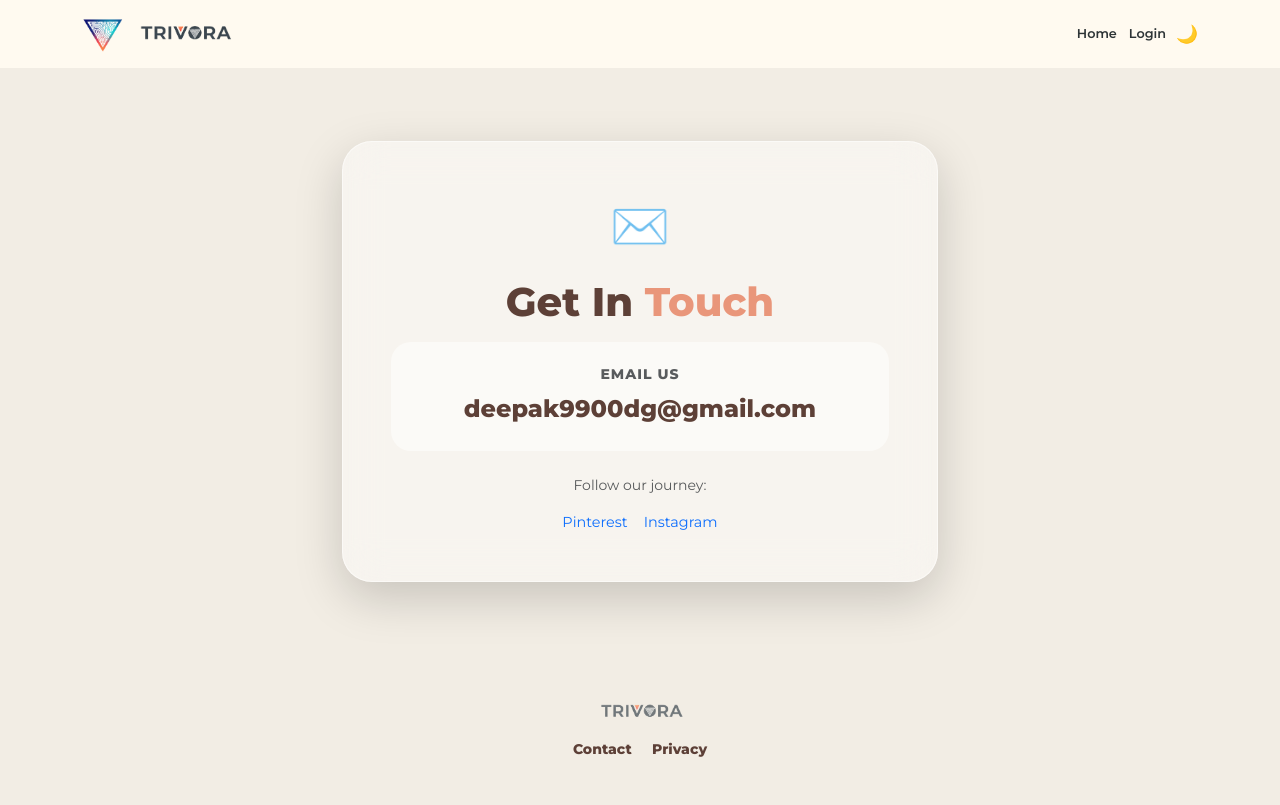
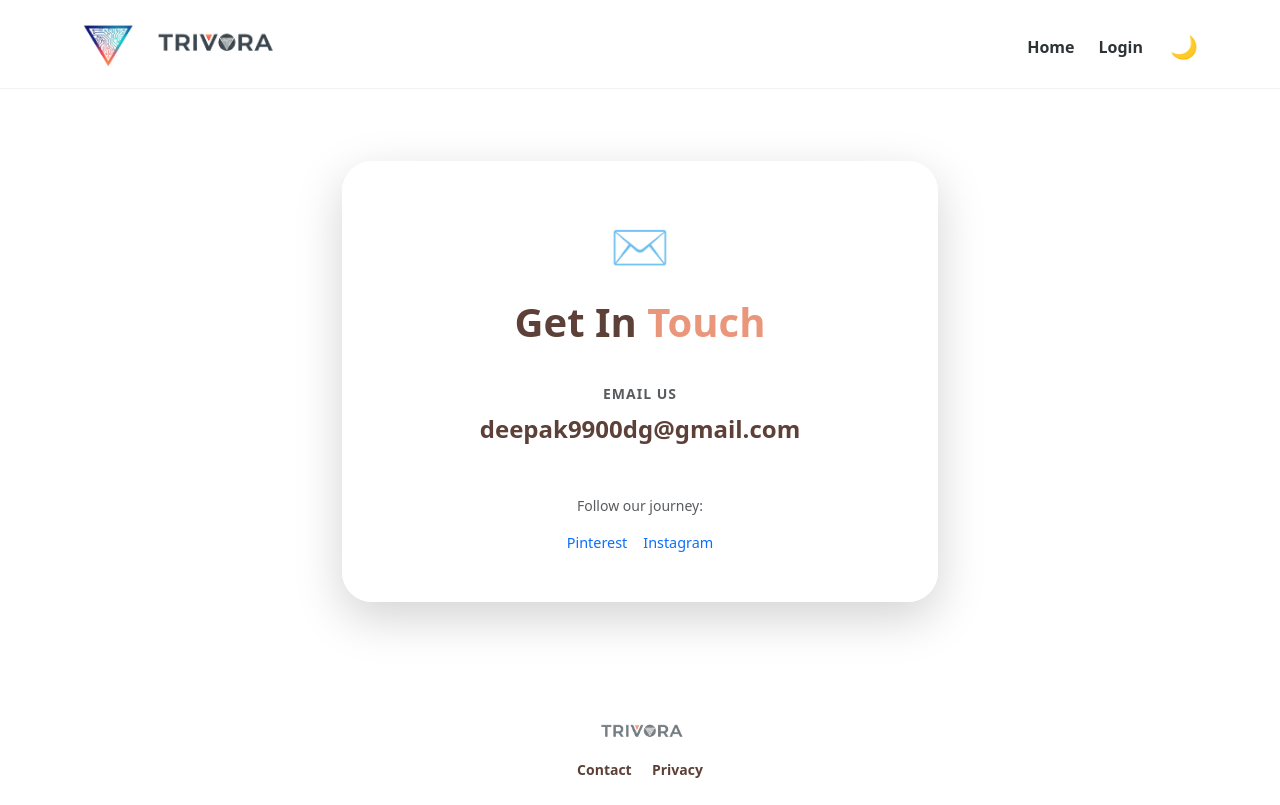
Before and after one commit to deepak9900dg/TRIVORA, a Flask app: page /contact in a window 1280 px wide. Before the commit the page ends 757 px from the top, so only its background shows below. Run offline with Flask 3, Linux system fonts and the light colour scheme.

Commit message:
Update base.html

```diff
--- a/templates/base.html
+++ b/templates/base.html
@@ -18,42 +18,52 @@
     <link href="https://cdn.jsdelivr.net/npm/bootstrap@5.3.0/dist/css/bootstrap.min.css" rel="stylesheet">
 
     <style>
-        :root { --bg-color: #f2ede4; --nav-bg: #fffaf0; --accent: #ff8a65; }
-        body { background-color: var(--bg-color); font-family: 'Montserrat', sans-serif; overflow-x: hidden; }
+        /* Navbar ki unchai (height) badhane ke liye padding badha di hai */
+.navbar {
+    background-color: var(--nav-bg) !important;
+    padding: 15px 0 !important; /* Pehle 10px tha, ab 15px karke chauda kiya hai */
+    border-bottom: 1px solid rgba(0,0,0,0.05);
+}
 
-        /* NAVBAR FIX: Ab mobile par bhi text aur buttons hamesha dikhenge */
-        .navbar { background-color: var(--nav-bg) !important; padding: 10px 0; border-bottom: 1px solid rgba(0,0,0,0.05); }
-        .nav-custom-container { display: flex; align-items: center; justify-content: space-between; width: 100%; flex-wrap: nowrap; }
+/* Logo aur Trivora Text ka size bada kiya gaya hai */
+.brand-logo-img {
+    height: 48px !important; /* Pehle 38px tha */
+    transition: 0.3s;
+}
 
+.brand-text-img {
+    height: 28px !important; /* Pehle 22px tha */
+    margin-left: 12px !important;
+}
+
+/* Right side ke buttons ko thoda niche aur bada karne ke liye */
 .navbar-nav-scrollable {
     display: flex !important;
-            flex-direction: row !important;
     align-items: center;
-            margin-left: auto;
+    margin-top: 5px; /* Buttons ko slightly niche karne ke liye */
 }
 
 .nav-link {
-            font-size: 0.8rem;
-            padding: 4px 6px !important;
+    font-size: 1rem !important; /* Font size bada kiya gaya hai */
+    padding: 5px 12px !important; /* Spacing thodi badhai hai */
     font-weight: 600;
     color: #2d3436 !important;
     white-space: nowrap;
 }
 
-        /* Phone par size auto-adjust hoga */
-        @media (max-width: 480px) {
-            .brand-text-img { height: 16px !important; margin-left: 4px !important; }
-            .brand-logo-img { height: 30px !important; }
-            .nav-link { font-size: 0.72rem; padding: 3px 4px !important; }
+/* Dark mode button ka size bhi thoda bada */
+#darkModeToggle {
+    font-size: 1.4rem !important;
+    margin-left: 15px !important;
 }
 
-        /* Dark Mode */
-        body.dark-mode { background-color: #121212; color: #ffffff; }
-        body.dark-mode .navbar { background-color: #1a1a1a !important; }
-        body.dark-mode .nav-link { color: #eee !important; }
-
-        /* Category Image Aspect Ratio Fix */
-        .card-img-top { height: 200px; object-fit: cover; width: 100%; }
+/* Mobile responsive adjustments */
+@media (max-width: 480px) {
+    .navbar { padding: 12px 0 !important; }
+    .brand-logo-img { height: 38px !important; }
+    .brand-text-img { height: 20px !important; }
+    .nav-link { font-size: 0.85rem !important; padding: 4px 6px !important; }
+}
     </style>
 </head>
 <body>
```
Lines whose indentation alone changed are shown as unchanged.
